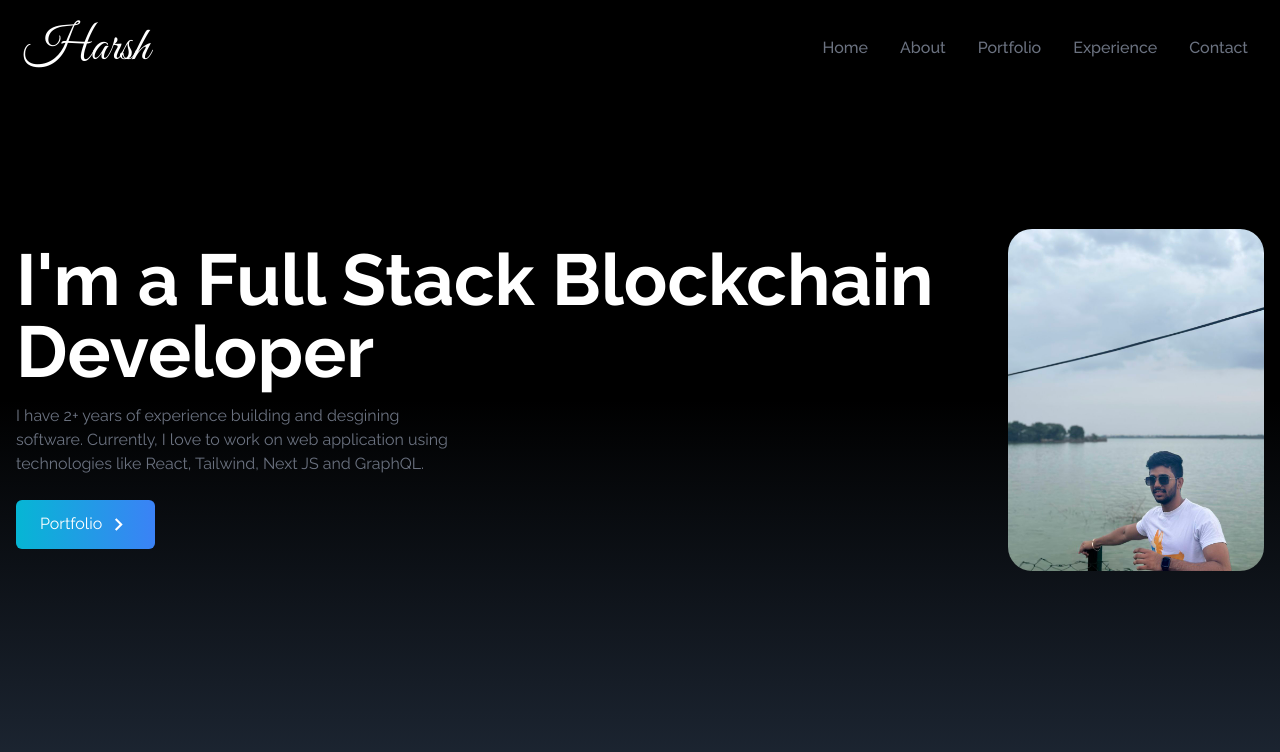
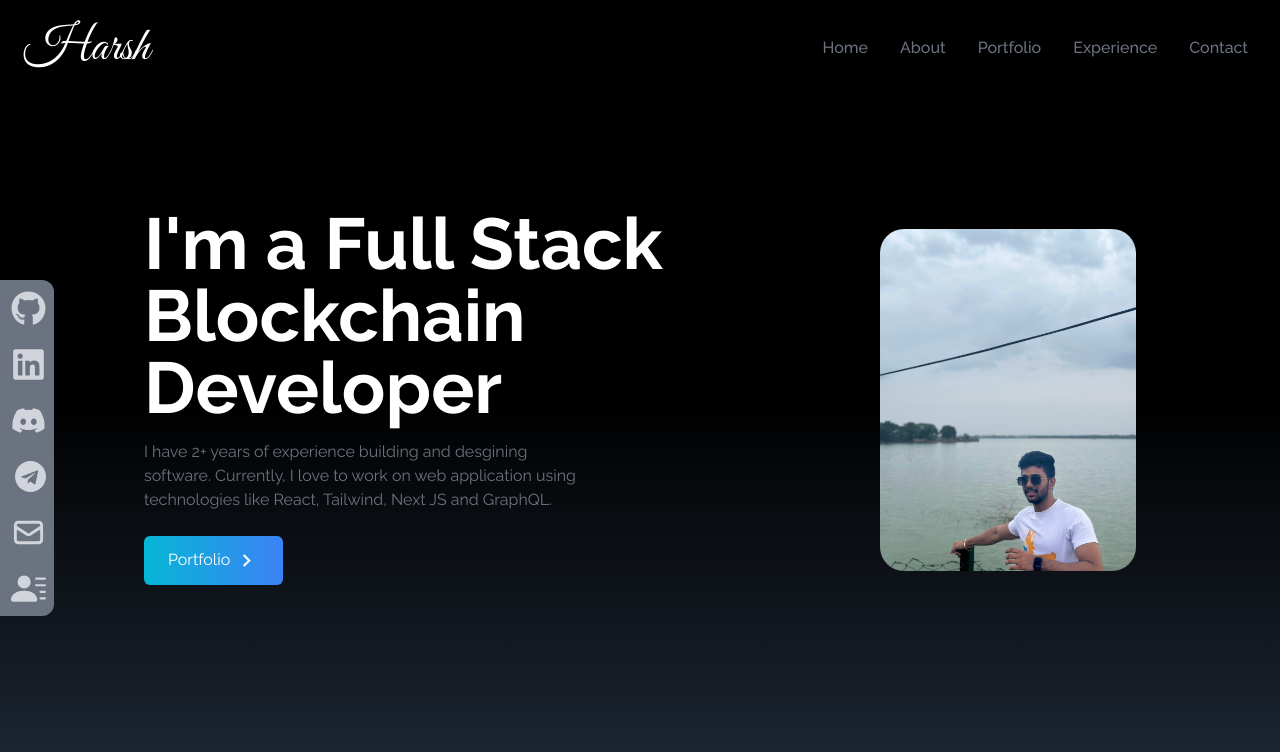
Before and after one commit to harshasingamshetty1/harsha-portfolio, a React (Create React App) app: page / in a window 1280 px wide. Shown: the top 752 px of the page. Built offline with nearby package versions, Linux system fonts and the light colour scheme.

Commit message:
feat: SocialLinks comp

```diff
--- a/src/App.js
+++ b/src/App.js
@@ -1,10 +1,12 @@
 import Navbar from "./components/Navbar";
 import Home from "./components/Home";
+import SocialLinks from "./components/SocialLinks";
 export default function App() {
   return (
     <div className="  ">
       <Navbar />
       <Home />
+      <SocialLinks />
     </div>
   );
 }
--- a/src/components/Home.jsx
+++ b/src/components/Home.jsx
@@ -9,9 +9,9 @@ const Home = () => {
       name="home"
       className="h-screen w-full bg-gradient-to-b from-black via-black to-gray-800"
     >
-      <div className=" mx-auto max-w-screen-xl  flex flex-col items-center justify-center h-full px-4 md:flex-row">
-        <div className="flex flex-col -full justify-center ">
-          <h2 className="text-4xl   sm:text-7xl font-bold text-white">
+      <div className="  mx-auto max-w-screen-lg  flex flex-col items-center justify-center h-full px-4 md:pt-0 pt-10 md:flex-row">
+        <div className="flex flex-col h-full justify-center ">
+          <h2 className="text-4xl   sm:text-7xl font-bold text-white ">
             I'm a Full Stack Blockchain Developer
           </h2>
           <p className="text-gray-500  py-4 max-w-md">
@@ -45,7 +45,7 @@ const Home = () => {
           <img
             src={HeroImage}
             alt="my profile"
-            className="mr-auto  w-64 rounded-3xl  max-w-md  mt-24 md:mt-0"
+            className="mr-auto w-64 rounded-3xl  max-w-md  md:mt-0 "
           />
         </div>
       </div>
--- /dev/null
+++ b/src/components/SocialLinks.jsx
@@ -0,0 +1,100 @@
+import React from "react";
+import { FaGithub, FaLinkedin, FaDiscord, FaTelegram } from "react-icons/fa";
+import { HiOutlineMail } from "react-icons/hi";
+import { BsFillPersonLinesFill, BsPersonLinesFill } from "react-icons/bs";
+
+function SocialLinks() {
+  const socials = [
+    {
+      id: 0,
+      child: (
+        <>
+          <span className="text-2xl ml-4">Github</span>
+          <FaGithub className="ml-4 mr-2" size={35} />
+        </>
+      ),
+      href: "https://github.com/harshasingamshetty1",
+      style: "rounded-tr-xl ",
+    },
+    {
+      id: 1,
+      child: (
+        <>
+          <span className="text-2xl ml-4">LinkedIn</span>
+          <FaLinkedin className="ml-4 mr-2" size={35} />
+        </>
+      ),
+      href: "https://linkedin.com",
+    },
+    {
+      id: 2,
+      child: (
+        <>
+          <span className="text-2xl ml-4">Discord</span>
+          <FaDiscord className="ml-4 mr-2" size={35} />
+        </>
+      ),
+      href: "https://discord.com",
+    },
+    {
+      id: 3,
+      child: (
+        <>
+          <span className="text-2xl ml-4">Telegram</span>
+          <FaTelegram className="ml-4 mr-2" size={35} />
+        </>
+      ),
+      href: "https://telegram.com",
+    },
+    {
+      id: 4,
+      child: (
+        <>
+          <span className="text-2xl ml-4">Mail</span>
+          <HiOutlineMail className="ml-4 mr-2" size={35} />
+        </>
+      ),
+      href: "mailto:harshasingamshetty1@gmail.com",
+    },
+    {
+      id: 5,
+      child: (
+        <>
+          <span className="text-2xl ml-4">Resume</span>
+          <BsPersonLinesFill className="ml-4 mr-2" size={35} />
+        </>
+      ),
+      href: "/resume.pdf",
+      style: "rounded-br-xl ",
+      download: true,
+    },
+  ];
+  return (
+    <div className="flex flex-col fixed top-[35%] left-0 px-2  ">
+      <ul>
+        {socials.map((item) => (
+          <li
+            key={item.id}
+            className={
+              "flex justify-between w-44 h-14  ml-[-130px] hover:rounded-lg  hover:ml-[-10px]  duration-300   bg-gray-500" +
+              " " +
+              item.style
+            }
+          >
+            <a
+              href={item.href}
+              target="_blank"
+              download={item.download}
+              rel="noopener noreferrer"
+              className="flex justify-between items-center w-full text-gray-300"
+            >
+              {item.child}
+            </a>
+          </li>
+        ))}
+      </ul>
+    </div>
+  );
+}
+
+export default SocialLinks;
```
Also changed, not shown: 1 other file (tests, documents, lock files or other folders).
